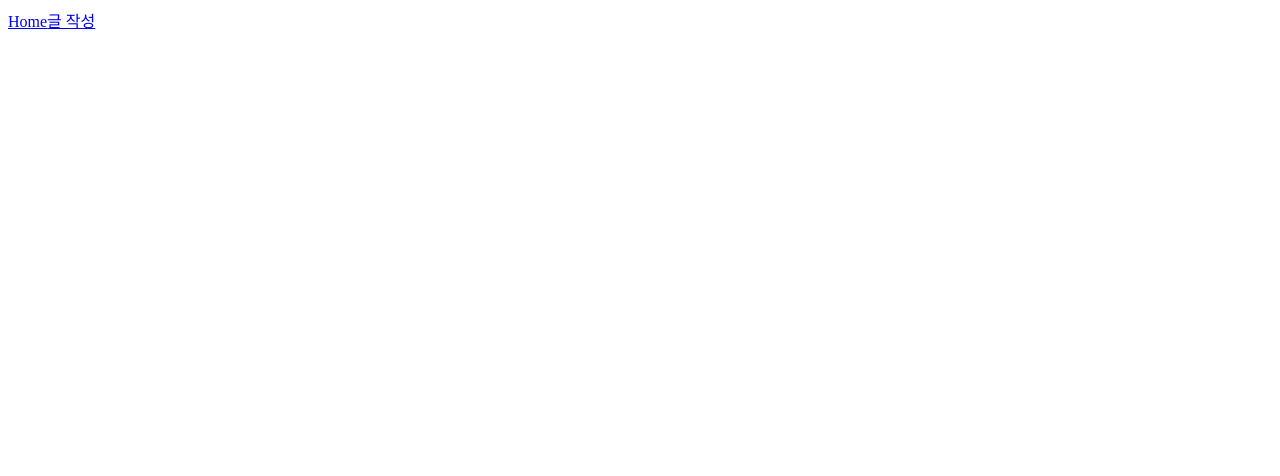
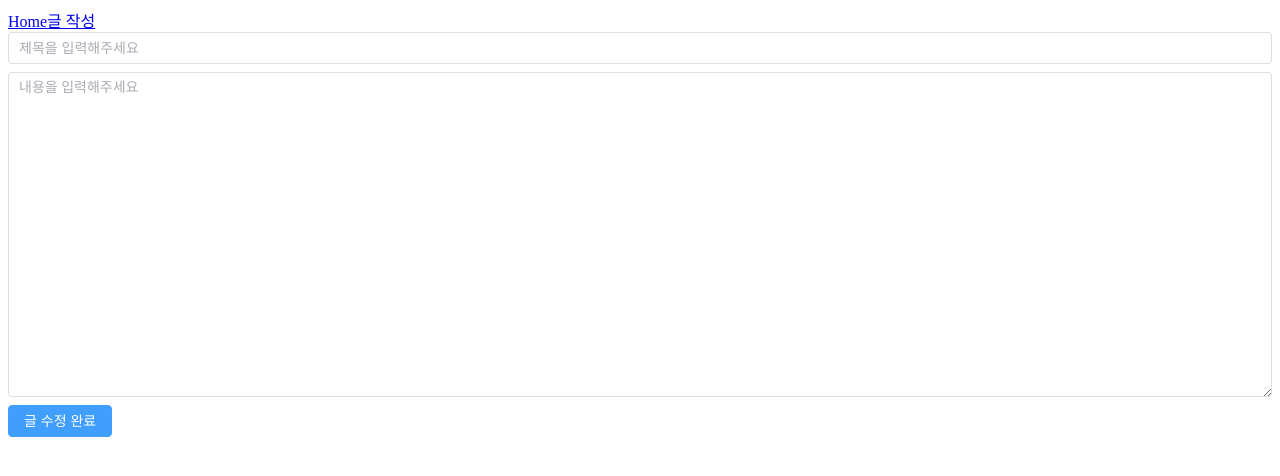
Before and after one commit to jjungyeun/hodolman-study, a Vue app in the folder front/: page /edit/1 in a window 1280 px wide. Before the commit this address had no page. Shown: the top 476 px of the page. Built offline with nearby package versions, Linux system fonts and the light colour scheme; no server answers.

Commit message:
feat - 글 수정 페이지 화면 만들기
- 수정 페이지를 보여주는 EditView 구현
- DetailView에 수정하기 버튼 추가

```diff
--- a/front/src/router/index.ts
+++ b/front/src/router/index.ts
@@ -18,6 +18,12 @@ const router = createRouter({
       name: 'detail',
       component: () => import('@/views/DetailView.vue'),
       props: true
+    },
+    {
+      path: '/edit/:postId',
+      name: 'edit',
+      component: () => import('@/views/EditView.vue'),
+      props: true
     }
   ]
 })
--- a/front/src/views/DetailView.vue
+++ b/front/src/views/DetailView.vue
@@ -1,7 +1,9 @@
 <script setup lang="ts">
 import axios from "axios";
 import {ref} from "vue";
+import {useRouter} from "vue-router";
 
+const router = useRouter();
 const props = defineProps({
   postId: {
     type: [Number, String],
@@ -15,6 +17,10 @@ const post = ref({
   content: ""
 });
 
+const moveToEdit = () => {
+  router.push({name: "edit", params: {postId: props.postId}})
+}
+
 axios.get(`/be-api/posts/${props.postId}`)
 .then((response) => {
   post.value = response.data;
@@ -24,4 +30,6 @@ axios.get(`/be-api/posts/${props.postId}`)
 <template>
   <h2>{{post.title}}</h2>
   <div>{{post.content}}</div>
+
+  <el-button class="mt-5" type="warning" @click="moveToEdit()">수정하기</el-button>
 </template>
--- /dev/null
+++ b/front/src/views/EditView.vue
@@ -0,0 +1,52 @@
+<script setup lang="ts">
+
+import {ref} from "vue";
+import axios from 'axios';
+import {useRouter} from "vue-router";
+const router = useRouter();
+
+const props = defineProps({
+  postId: {
+    type: [Number, String],
+    require: true
+  }
+});
+
+const post = ref({
+  id: 0,
+  title: "",
+  content: ""
+});
+
+axios.get(`/be-api/posts/${props.postId}`)
+    .then((response) => {
+      post.value = response.data;
+    })
+
+const edit = function () {
+  axios.patch(`/be-api/posts/${props.postId}`, {
+    title: post.value.title,
+    content: post.value.content
+  }).then(() => {
+    router.replace({name: "detail", params: {postId: this.postId}})
+  })
+}
+
+</script>
+
+<template>
+  <div>
+    <el-input v-model="post.title" type="text" placeholder="제목을 입력해주세요">{{post.title}}</el-input>
+  </div>
+  <div class="mt-2">
+    <el-input v-model="post.content" type="textarea" rows="15" placeholder="내용을 입력해주세요">{{post.content}}</el-input>
+  </div>
+
+  <div class="mt-2">
+    <el-button type="primary" @click="edit()">글 수정 완료</el-button>
+  </div>
+</template>
+
+<style>
+
+</style>
```
